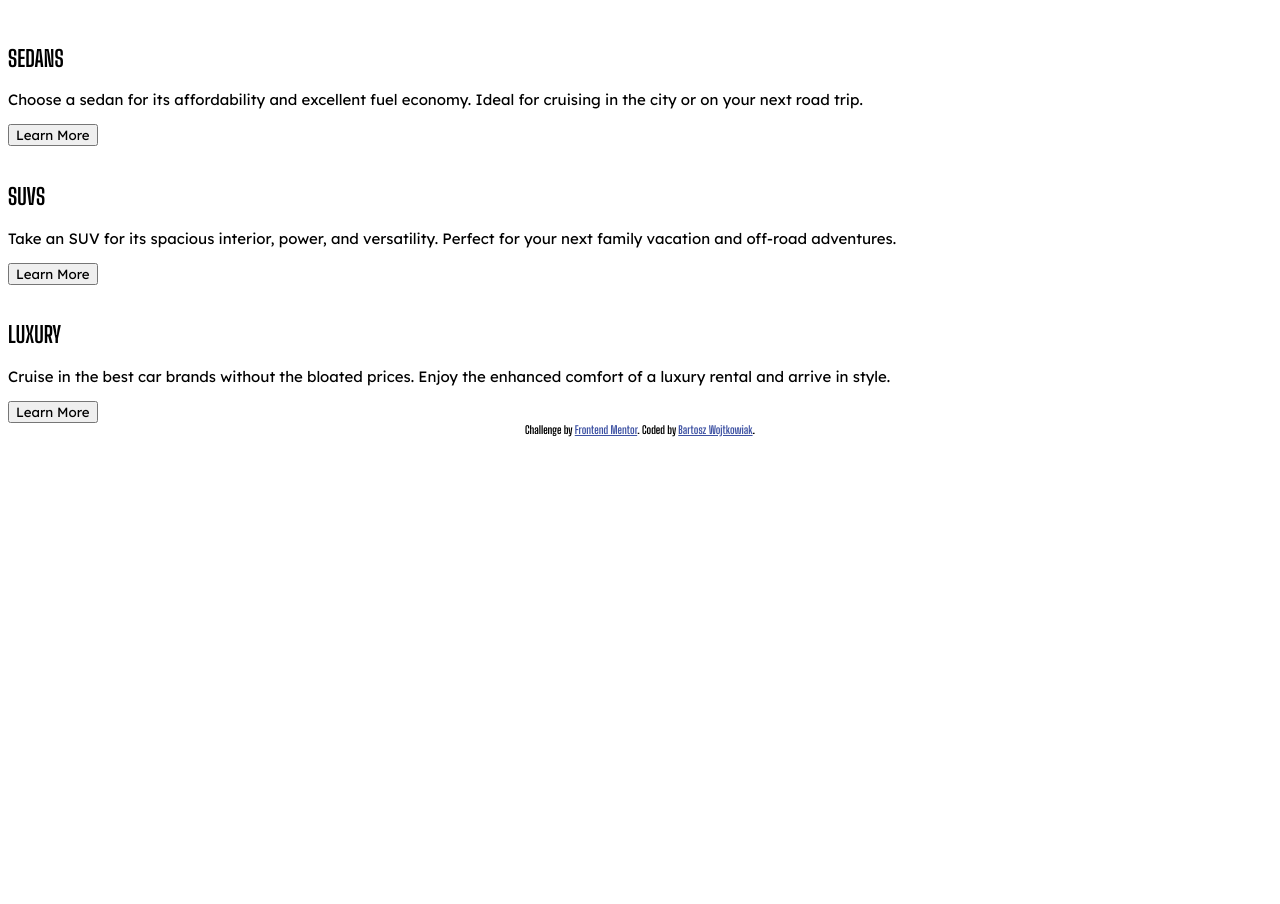
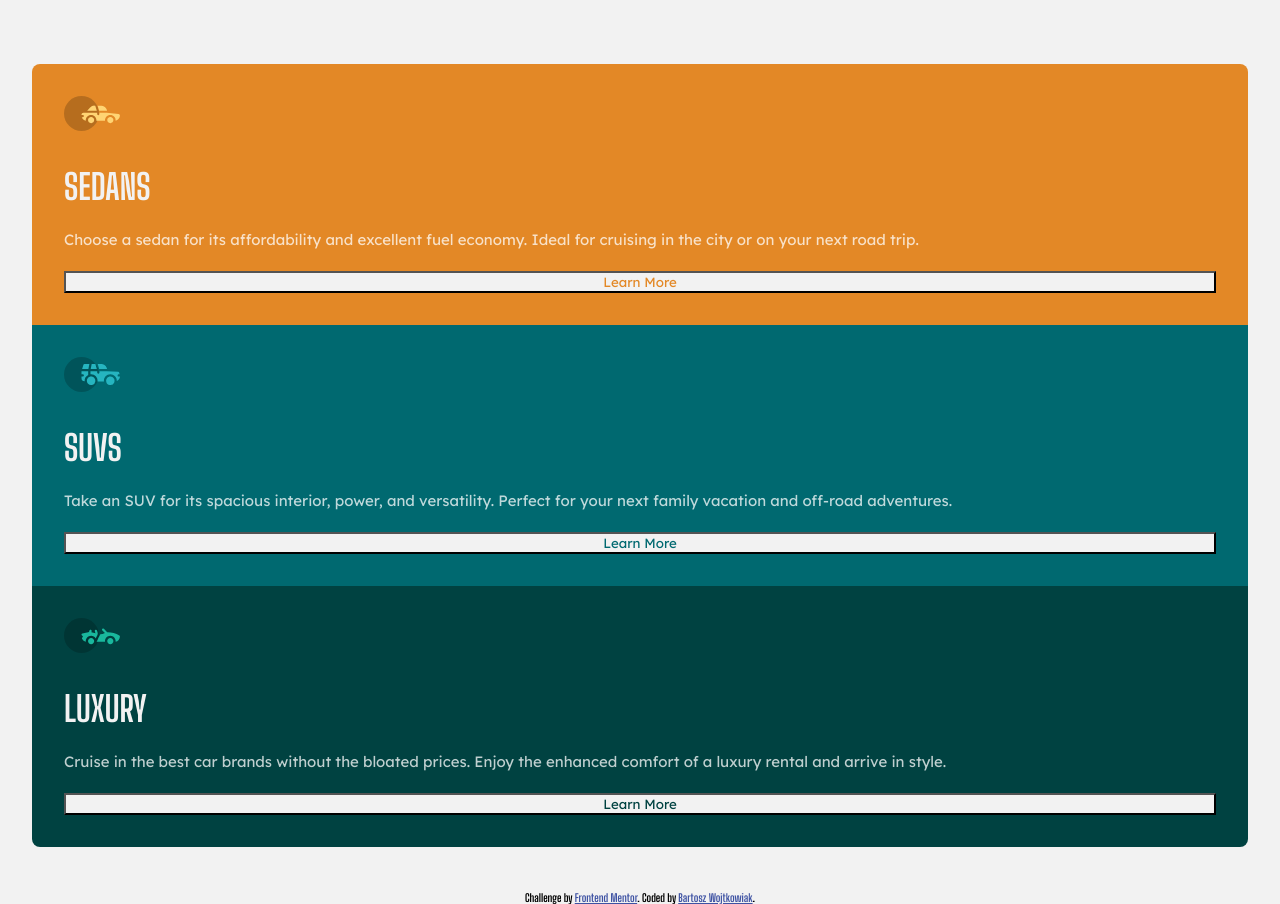
Before and after one commit to kejlor/3-columns, a plain HTML site: page index.html in a window 1280 px wide. Before the commit the page ends 800 px from the top, so only its background shows below. Drawn offline with Linux system fonts and the light colour scheme.

Commit message:
added colors and basic flex settings

```diff
--- a/css/main.css
+++ b/css/main.css
@@ -19,22 +19,87 @@
 }
 
 body {
-  font-size: 15px;
+  background: var(--clr-neutral-300);
+
   font-family: var(--ff-primary);
+  text-align: left;
+  margin: 4em 2em 0em 2em;
+}
+
+h1,
+p {
+  margin: 0;
+  text-align: left;
+}
+
+img {
+  display: block;
+  max-width: 3.5em;
+  padding-top: 2em;
+}
+
+.card {
+  border-radius: 0.75em 0.75em 0.75em 0.75em;
+}
+
+h1 {
+  font-size: 35px;
+  color: var(--clr-neutral-300);
+  padding-top: 1em;
 }
 
 p {
+  font-size: 15px;
   font-family: var(--ff-accent);
+  color: var(--clr-neutral-100);
+  padding-top: 1.5em;
+  padding-bottom: 1.5em;
 }
 
 button {
+  background: var(--clr-neutral-300);
   font-family: var(--ff-accent);
 }
 
 .attribution {
   font-size: 11px;
   text-align: center;
+  margin-top: 4em;
 }
 .attribution a {
   color: hsl(228, 45%, 44%);
 }
+
+.split {
+  display: flex;
+  flex-direction: column;
+  padding: 0em 2em 2em 2em;
+}
+
+.container {
+}
+
+.bg-orange {
+  background-color: var(--clr-primary-200);
+  border-radius: 0.5em 0.5em 0 0;
+}
+.bg-orange button {
+  color: var(--clr-primary-200);
+}
+
+.bg-dark-cyan {
+  background-color: var(--clr-primary-400);
+}
+
+.bg-dark-cyan button {
+  color: var(--clr-primary-400);
+}
+
+.bg-very-dark-cyan {
+  background-color: var(--clr-primary-900);
+  border-radius: 0 0 0.5em 0.5em;
+}
+
+.bg-very-dark-cyan button {
+  color: var(--clr-primary-900);
+}
--- a/index.html
+++ b/index.html
@@ -20,10 +20,11 @@
     <title>Frontend Mentor | 3-column preview card component</title>
   </head>
   <body>
+    <section class="card">
       <section class="bg-orange">
         <div class="container">
           <div class="split">
-          <img src="" alt="" />
+            <img src="images/icon-sedans.svg" alt="small sedan car icon" />
             <h1>SEDANS</h1>
             <p>
               Choose a sedan for its affordability and excellent fuel economy.
@@ -37,7 +38,7 @@
       <section class="bg-dark-cyan">
         <div class="container">
           <div class="split">
-          <img src="" alt="" />
+            <img src="images/icon-suvs.svg" alt="small suv car icon" />
             <h1>SUVS</h1>
             <p>
               Take an SUV for its spacious interior, power, and versatility.
@@ -51,15 +52,16 @@
       <section class="bg-very-dark-cyan">
         <div class="container">
           <div class="split">
-          <img src="" alt="" />
+            <img src="images/icon-luxury.svg" alt="small luxury car icon" />
             <h1>LUXURY</h1>
             <p>
-            Cruise in the best car brands without the bloated prices. Enjoy the
-            enhanced comfort of a luxury rental and arrive in style.
+              Cruise in the best car brands without the bloated prices. Enjoy
+              the enhanced comfort of a luxury rental and arrive in style.
             </p>
             <button>Learn More</button>
           </div>
         </div>
+      </section>
     </section>
 
     <section class="attribution">
```
Lines whose indentation alone changed are shown as unchanged.
